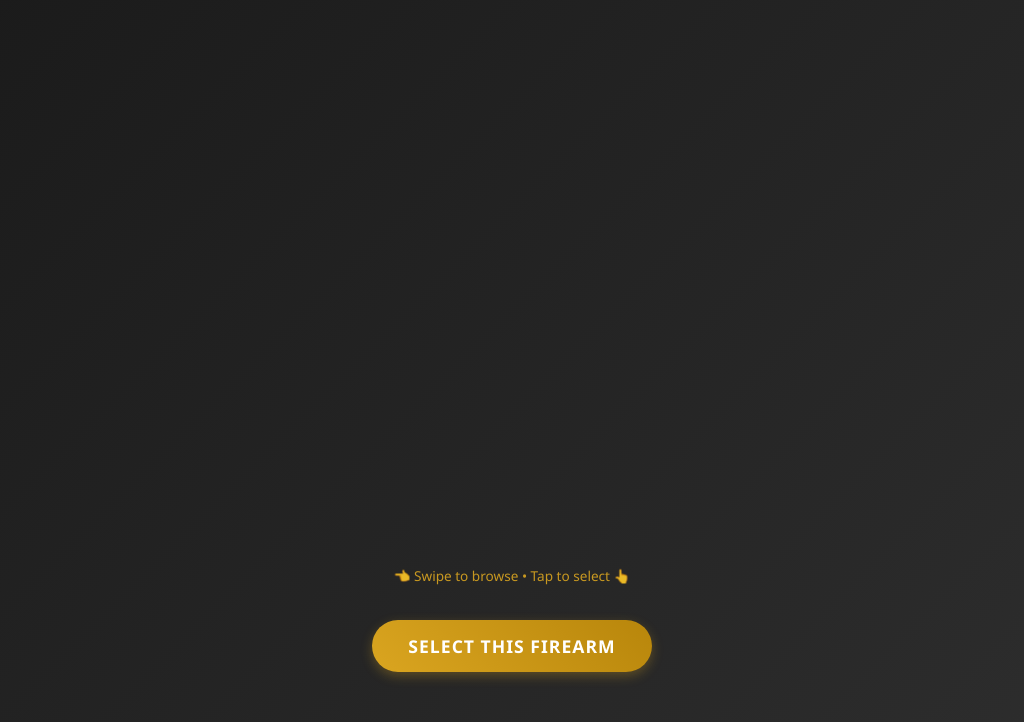
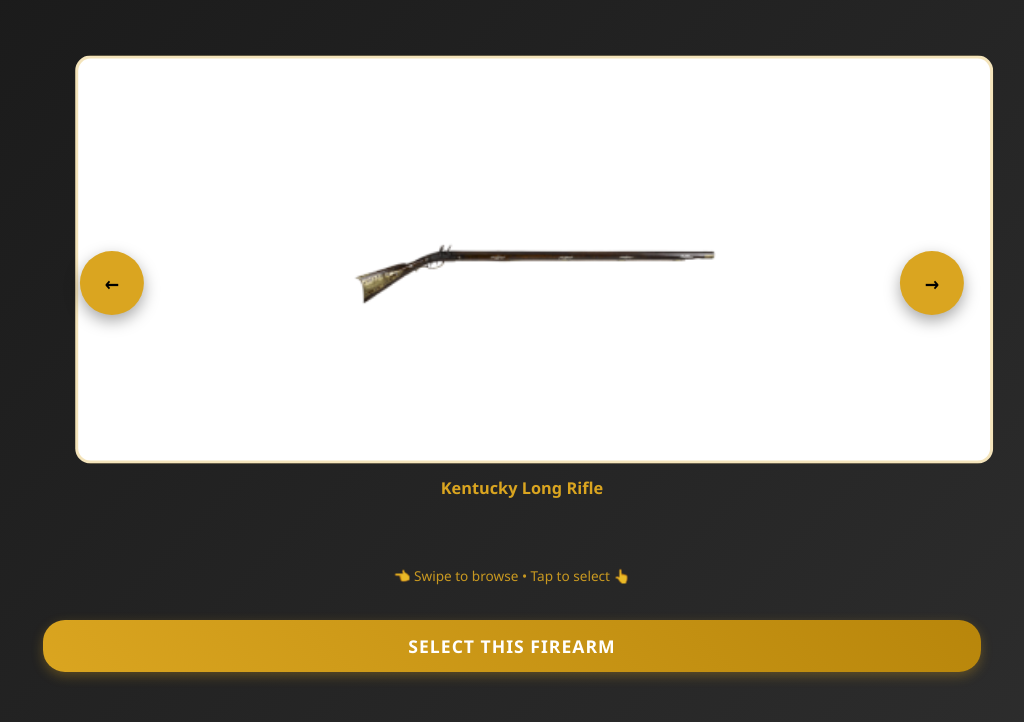
Before and after one commit to andrejanev96/firearms-timeline-test, a React (Vite) app: page / in a window 1024 px wide. Both pictures are taken after a click on the button "START TIMELINE CHALLENGE 🚀". Shown: the part 125-847 px from the top of the page. Built offline with nearby package versions, Linux system fonts and the light colour scheme.

Commit message:
tablet fix for decadees view

```diff
--- a/src/App.css
+++ b/src/App.css
@@ -1760,357 +1760,8 @@
   /* Desktop layout is the default - no overrides needed here */
 }
 
-/* Tablet-specific optimizations for mobile layout - Apply to screens under 1200px that need mobile layout */
-@media (min-width: 769px) and (max-width: 1199px) {
-  .mobile-card-container {
-    padding: 20px;
-    min-height: 70vh;
-    height: auto;
-    display: flex;
-    flex-direction: column;
-    justify-content: center;
-    flex: 1;
-    overflow-y: visible;
-    margin: 20px 0;
-  }
-
-  .card-stack {
-    flex: 1;
-    min-height: 400px;
-    height: 450px;
-    display: flex;
-    align-items: center;
-    justify-content: center;
-    position: relative;
-    margin: 20px 0;
-  }
-
-  .stacked-card {
-    width: var(--tablet-card-stack-width);
-    height: var(--tablet-card-stack-height);
-    max-width: 85vw;
-    max-height: 70vh;
-    animation: fadeInOpacity 0.25s ease-out;
-  }
-
-  /* Use opacity-only exit animation to preserve centering */
-  .stacked-card.exiting {
-    animation: fadeOutOpacity 0.2s ease-out;
-  }
-
-  /* Use standard card styling; only enlarge image inside the card for tablets */
-
-  /* Enlarge image inside the card; responsive sizing for tablets */
-  .mobile-card .firearm-image {
-    width: auto !important;
-    max-width: clamp(320px, 82vw, 820px) !important;
-    height: clamp(220px, 50vh, 560px) !important;
-    margin: 0 auto 14px;
-    border-radius: 16px;
-    background: #ffffff;
-    border: 4px solid rgba(218, 165, 32, 0.35);
-    padding: 12px;
-    box-sizing: border-box;
-    display: flex;
-    align-items: center;
-    justify-content: center;
-  }
-
-  /* Title above image on tablets */
-  .mobile-card .firearm-name {
-    order: -1;
-    text-align: center;
-    margin: 0 0 8px 0;
-    max-width: 90%;
-    margin-left: auto;
-    margin-right: auto;
-  }
-
-  .mobile-card:hover .firearm-image {
-    transform: translateY(-2px);
-  }
-
-  .mobile-card:active .firearm-image {
-    transform: translateY(0);
-    transition: all 0.1s ease;
-  }
-
-  .mobile-card .firearm-image img {
-    width: 100%;
-    height: 100%;
-    object-fit: contain;
-    border-radius: 12px;
-  }
-
-  /* Keep original title look; slightly larger for tablets and responsive */
-  .mobile-card .firearm-name {
-    font-size: clamp(1rem, 2.4vw, 1.5rem);
-    margin: 10px 0 12px;
-    text-align: center;
-    max-width: 90%;
-    margin-left: auto;
-    margin-right: auto;
-  }
-
-  .select-btn {
-    flex: none;
-    width: auto;
-    max-width: 280px;
-    font-size: 1.1rem;
-    padding: 14px 24px;
-    border-radius: 28px;
-    transition: all 0.3s cubic-bezier(0.4, 0, 0.2, 1);
-    position: relative;
-    overflow: hidden;
-  }
-
-  .select-btn:hover {
-    transform: translateY(-2px);
-    box-shadow: 0 6px 20px rgba(76, 175, 80, 0.3);
-  }
-
-  .select-btn:active {
-    transform: translateY(0);
-    transition: all 0.1s ease;
-  }
-
-  .select-btn::before {
-    content: '';
-    position: absolute;
-    top: 0;
-    left: -100%;
-    width: 100%;
-    height: 100%;
-    background: linear-gradient(90deg, transparent, rgba(255, 255, 255, 0.2), transparent);
-    transition: left 0.6s ease;
-  }
-
-  .select-btn:hover::before {
-    left: 100%;
-  }
-
-  .nav-btn {
-    font-size: 1.8rem; /* Much larger for tablet touch */
-    padding: 15px;
-    width: 70px; /* Increased from 50px */
-    height: 70px; /* Increased from 50px */
-    background: rgba(218, 165, 32, 0.3); /* Slightly more visible */
-    border: 3px solid #daa520; /* Thicker border */
-    box-shadow: 0 4px 12px rgba(218, 165, 32, 0.2); /* Add subtle shadow */
-    transition: all 0.2s cubic-bezier(0.4, 0, 0.2, 1);
-    position: relative;
-    overflow: hidden;
-  }
-
-  .nav-btn::before {
-    content: '';
-    position: absolute;
-    top: 50%;
-    left: 50%;
-    width: 0;
-    height: 0;
-    background: rgba(255, 255, 255, 0.3);
-    border-radius: 50%;
-    transform: translate(-50%, -50%);
-    transition: all 0.3s ease;
-  }
-
-  .nav-btn:not(:disabled):hover {
-    background: #daa520;
-    color: white;
-    transform: scale(1.05); /* Reduced from 1.1 for tablet */
-    box-shadow: 0 6px 20px rgba(218, 165, 32, 0.4);
-  }
-
-  .nav-btn:not(:disabled):active {
-    transform: scale(1.02);
-    transition: all 0.1s ease;
-  }
-
-  .nav-btn:not(:disabled):active::before {
-    width: 100px;
-    height: 100px;
-  }
-
-  .mobile-timeline-overlay {
-    padding: 30px;
-    height: 100vh;
-    max-height: 100vh;
-    overflow-y: auto;
-    display: flex;
-    flex-direction: column;
-    justify-content: flex-start;
-    box-sizing: border-box;
-    animation: fadeIn 0.3s cubic-bezier(0.4, 0, 0.2, 1);
-    backdrop-filter: blur(8px);
-  }
-
-  .mobile-timeline-overlay.exiting {
-    animation: fadeOut 0.2s cubic-bezier(0.4, 0, 0.2, 1) forwards;
-  }
-
-  .mobile-timeline-header {
-    padding: 25px;
-    margin-bottom: 25px;
-    flex-shrink: 0;
-    width: 100%;
-    max-width: 800px;
-    margin-left: auto;
-    margin-right: auto;
-  }
-
-  .mobile-timeline-periods {
-    flex: 1;
-    display: flex;
-    flex-direction: row; /* default for wider tablets within this range; overridden for iPad sizes below */
-    flex-wrap: wrap;
-    gap: 12px;
-    padding: 20px;
-    justify-content: center;
-    align-items: flex-start;
-    overflow-y: auto;
-    width: 100%;
-    max-width: 900px;
-    margin: 0 auto;
-    padding-bottom: 40px;
-    position: relative;
-  }
-
-  /* Add decade timeline visual */
-  .mobile-timeline-periods::before {
-    content: '';
-    position: absolute;
-    top: 60px;
-    left: 20px;
-    right: 20px;
-    height: 2px;
-    background: linear-gradient(to right,
-      rgba(218, 165, 32, 0.3) 0%,
-      rgba(218, 165, 32, 0.6) 50%,
-      rgba(218, 165, 32, 0.3) 100%
-    );
-    border-radius: 1px;
-    z-index: 0;
-  }
-
-  .mobile-timeline-period {
-    padding: 12px 8px;
-    min-height: 65px;
-    width: calc(25% - 9px); /* default for this range; overridden for iPad sizes below */
-    max-width: 160px;
-    text-align: center;
-    margin-bottom: 12px;
-    border-radius: 12px;
-    transition: all 0.3s cubic-bezier(0.4, 0, 0.2, 1);
-    position: relative;
-    z-index: 1;
-    transform: scale(1);
-  }
-
-  .mobile-timeline-period:hover {
-    transform: scale(1.02) translateY(-1px);
-    box-shadow: 0 4px 12px rgba(218, 165, 32, 0.2);
-  }
-
-  .mobile-timeline-period:active {
-    transform: scale(0.98);
-    transition: all 0.1s ease;
-  }
-
-  .mobile-timeline-period:nth-child(4n+1) {
-    /* Every 4th starting from 1st - add decade markers */
-    margin-top: 20px;
-  }
-
-  .mobile-timeline-period:nth-child(1)::after,
-  .mobile-timeline-period:nth-child(5)::after,
-  .mobile-timeline-period:nth-child(9)::after {
-    content: attr(data-decade);
-    position: absolute;
-    top: -15px;
-    left: 50%;
-    transform: translateX(-50%);
-    font-size: 0.75rem;
-    color: rgba(218, 165, 32, 0.8);
-    font-weight: 500;
-    white-space: nowrap;
-  }
-
-  .mobile-period-label {
-    font-size: 1.3rem;
-    margin-bottom: 10px;
-    text-align: center;
-    font-weight: 600;
-  }
-
-  .mobile-period-content {
-    font-size: 1.1rem;
-    text-align: center;
-    font-weight: 600;
-    line-height: 1.2;
-  }
-}
-
-/* iPad Pro (portrait and landscape up to 1024 width): vertical list of 12 rows */
-@media (min-width: 769px) and (max-width: 1024px) {
-  .mobile-timeline-periods {
-    flex-direction: column !important;
-    flex-wrap: nowrap !important;
-    align-items: stretch !important;
-    justify-content: flex-start !important;
-    gap: 12px !important;
-    max-width: 900px;
-    margin: 0 auto;
-    padding: 10px 20px 40px 20px;
-    overflow-y: auto;
-  }
-
-  .mobile-timeline-periods::before { display: none !important; }
-
-  .mobile-timeline-period {
-    width: 100% !important;
-    max-width: none !important;
-    text-align: left;
-    padding: 14px 16px;
-  }
-
-  /* Remove decade badges used for grid layout */
-  .mobile-timeline-period:nth-child(4n+1) { margin-top: 0 !important; }
-  .mobile-timeline-period::after { display: none !important; }
-
-  .mobile-period-label { text-align: left; margin-bottom: 6px; }
-  .mobile-period-content { text-align: center; }
-}
-
-/* iPad Air landscape (1180x820) — vertical 12-row overlay */
-@media (min-width: 1025px) and (max-width: 1180px) and (orientation: landscape) {
-  .mobile-timeline-periods {
-    flex-direction: column !important;
-    flex-wrap: nowrap !important;
-    align-items: stretch !important;
-    justify-content: flex-start !important;
-    gap: 12px !important;
-    max-width: 900px;
-    margin: 0 auto;
-    padding: 10px 20px 40px 20px;
-    overflow-y: auto;
-  }
-
-  .mobile-timeline-periods::before { display: none !important; }
-
-  .mobile-timeline-period {
-    width: 100% !important;
-    max-width: none !important;
-    text-align: left;
-    padding: 14px 16px;
-  }
-
-  .mobile-timeline-period:nth-child(4n+1) { margin-top: 0 !important; }
-  .mobile-timeline-period::after { display: none !important; }
-
-  .mobile-period-label { text-align: left; margin-bottom: 6px; }
-  .mobile-period-content { text-align: center; }
-}
+
+
 
 /* Landscape orientation overlay for all touch devices (phones + tablets) */
 @media (orientation: landscape) and (hover: none) and (pointer: coarse) {
@@ -2377,7 +2028,7 @@
 
 @media (max-width: 480px) {
   .progress-container {
-    margin: 0 auto 12px;
+    margin: 0 auto 8px;
     padding: 10px;
   }
 
@@ -2389,16 +2040,9 @@
     font-size: 0.7rem;
   }
 
-  .mobile-card-container {
-    padding: 8px;
-    min-height: 75vh;
-  }
-
-  .card-stack {
-    min-height: 300px;
-    height: 300px;
-    flex-shrink: 0;
-  }
+  .mobile-card-container { padding: 8px; min-height: 100svh; display: flex; flex-direction: column; }
+
+  .card-stack { height: clamp(260px, 50vh, 420px); margin-top: auto; margin-bottom: auto; overflow: hidden; }
 
   .firearms-bank-header h2 {
     font-size: 1.1rem;
@@ -2427,34 +2071,19 @@
     border-radius: 18px;
   }
 
-  .stacked-card {
-    width: 280px;
-    height: 320px;
-  }
-
-  .mobile-card .firearm-image {
-    width: auto;
-    max-width: clamp(240px, 92vw, 560px);
-    height: clamp(160px, 40vh, 360px);
-    margin: 0 auto 12px;
-    border-radius: 16px;
-    background: #ffffff;
-    border: 3px solid rgba(218, 165, 32, 0.3);
-    padding: 10px;
-    box-sizing: border-box;
-    display: flex;
-    align-items: center;
-    justify-content: center;
-  }
+  .stacked-card { position: static; transform: none; width: auto; height: auto; max-height: 100%; }
+
+  /* Image wrapper sizing: tall enough but contained */
+  .image-nav-wrap { width: min(94vw, 640px); max-height: clamp(180px, 55vh, 340px); padding-inline: 10px; }
+  .image-nav-wrap .firearm-image { height: clamp(180px, 55vh, 340px) !important; }
+  .image-nav-wrap .firearm-image img { max-width: calc(100% - 88px) !important; height: 100% !important; width: auto !important; object-fit: contain !important; }
+  .image-nav-wrap .nav-btn.prev-btn,
+  .image-nav-wrap .nav-btn.next-btn { width: 52px; height: 52px; }
 
   .mobile-card .firearm-image img { width: 100%; height: 100%; object-fit: contain; border-radius: 12px; }
 
-  .mobile-card .firearm-name {
-    font-size: clamp(1rem, 4.5vw, 1.25rem);
-    text-align: center;
-    margin: 8px auto 12px;
-    max-width: 92%;
-  }
+  .swipe-hint-row { font-size: 0.8rem; margin-top: 4px; margin-bottom: 6px; }
+  .mobile-card .firearm-name { font-size: clamp(1rem, 4.2vw, 1.2rem); margin: 10px auto 8px; max-width: 92%; text-align: center; }
 
   /* mobile-card firearm-description removed - not needed */
 
@@ -2464,10 +2093,8 @@
     font-size: 1.5rem;
   }
 
-  .select-btn {
-    font-size: 1rem;
-    padding: 15px 20px;
-  }
+  .mobile-navigation { justify-content: center; }
+  .select-btn { width: clamp(80%, 90vw, 700px); padding: 10px 18px; font-size: 1rem; position: sticky; bottom: calc(env(safe-area-inset-bottom) + 12px); margin: 6px auto 0; }
 
   .complete-btn {
     padding: 15px 35px;
--- a/src/App.tsx
+++ b/src/App.tsx
@@ -107,16 +107,10 @@
             const isOccupied = orderedFirearms[index] !== null;
             const occupiedFirearm = orderedFirearms[index];
 
-            // Add decade markers for visual timeline
-            const decadeMarkers = ['1750s', '1850s', '1950s'];
-            const decadeIndex = Math.floor(index / 4);
-            const dataDecade = decadeIndex < decadeMarkers.length ? decadeMarkers[decadeIndex] : '';
-
             return (
               <div
                 key={index}
                 className={`mobile-timeline-period ${isOccupied ? 'occupied' : 'available'}`}
-                data-decade={index % 4 === 0 ? dataDecade : ''}
                 onClick={() => {
                   // Allow selecting either empty or occupied (swap) when a firearm is selected
                   if (selectedFirearm) {
```
